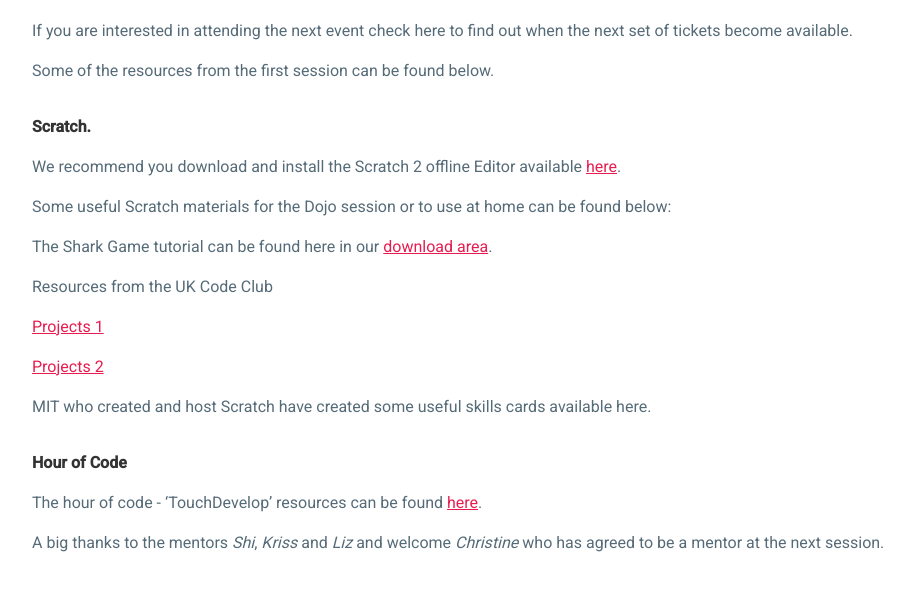
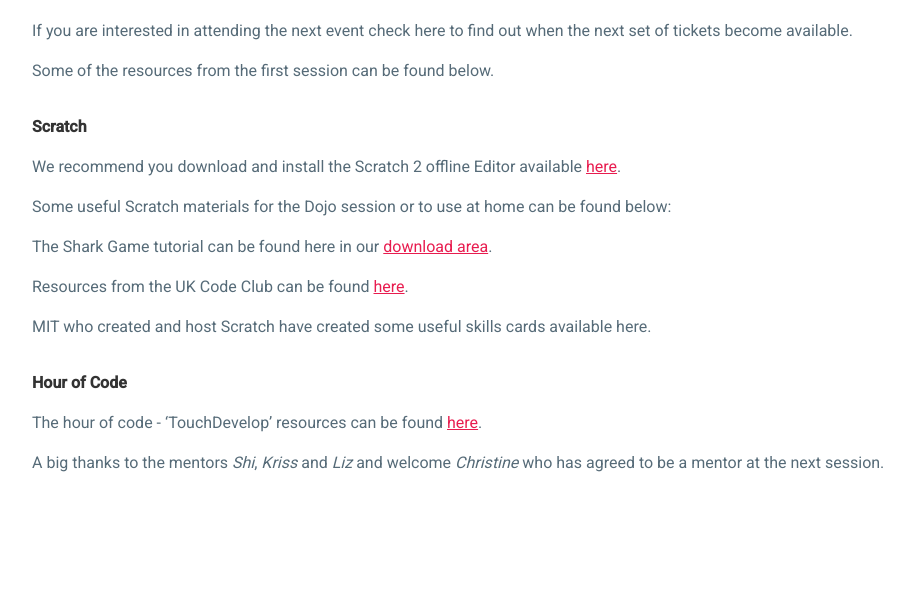
Before and after one commit to bradford-coderdojo/bradford-coderdojo.github.io, a Jekyll site: the page built from _posts/2014-11-06-CoderDojo - Let's get coding.md, in a window 1280 px wide, cut to the strip 763-1382 px from the top of the page. Shown: the top 591 px of the strip, without its empty margins (160-1074 px from the left). Built offline with Jekyll 4.4.1, drawn with Linux system fonts in a browser that asks for light colours; after the commit the page ends 1302 px from its top, so only the background shows below that.

Commit message:
updates and fixes

```diff
--- a/_posts/2014-11-06-CoderDojo - Let's get coding.md
+++ b/_posts/2014-11-06-CoderDojo - Let's get coding.md
@@ -5,13 +5,13 @@
 
 # CoderDojo Session 1 on PhotoPeach
 
-<iframe frameborder="0" height="296" src="http://photopeach.com/embed/v11hr7?mode=spiral" width="445"></iframe>
+<iframe width="445" height="296" src="http://photopeach.com/embed/v11hr7?mode=spiral" frameborder="0"></iframe>
 
 If you are interested in attending the next event check here to find out when the next set of tickets become available.
 
 Some of the resources from the first session can be found below.
 
-## Scratch.
+## Scratch
 
 We recommend you download and install the Scratch 2 offline Editor available [here](http://scratch.mit.edu/scratch2download/).
 
@@ -19,11 +19,8 @@
 
 The Shark Game tutorial can be found here in our [download area](http://www.ticbradford.com/downloads/coderdojo).
 
-Resources from the UK Code Club
+Resources from the UK Code Club can be found [here](https://codeclubprojects.org/en-GB/scratch/).
 
-[Projects 1](http://projects.codeclub.org.uk/en-GB/01_scratch_01/index.html)
-
-[Projects 2](http://projects.codeclub.org.uk/en-GB/02_scratch_02/index.html)
 
 MIT who created and host Scratch have created some useful skills cards available here.
 
```
Also changed, not shown: _posts/2014-09-23-bradford-coderdojo.md (+1 -1 lines), _posts/2014-12-09-CoderDojo part deux.md (+1 -1 lines), project/code-crews/index.html (deleted, +0 -20 lines).
